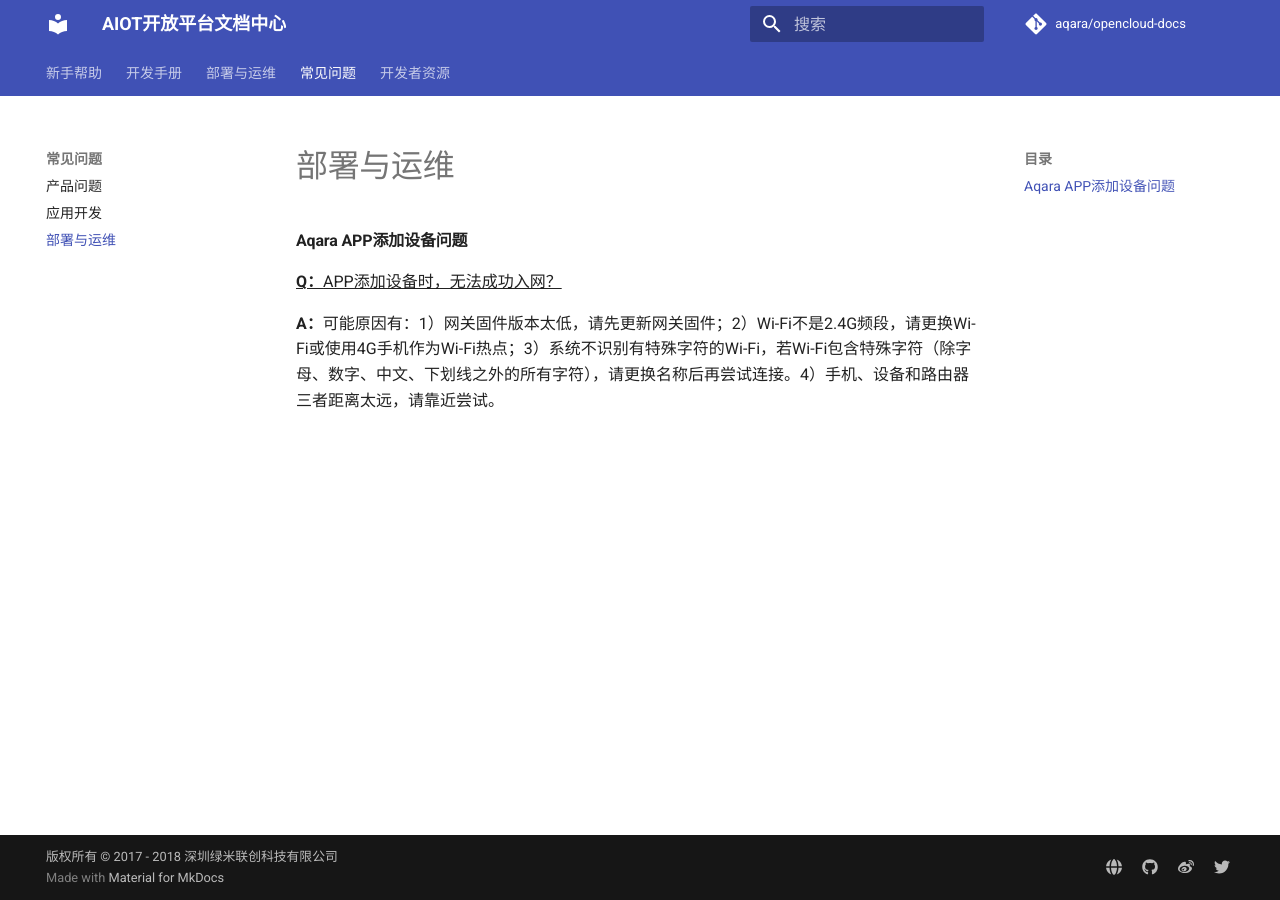
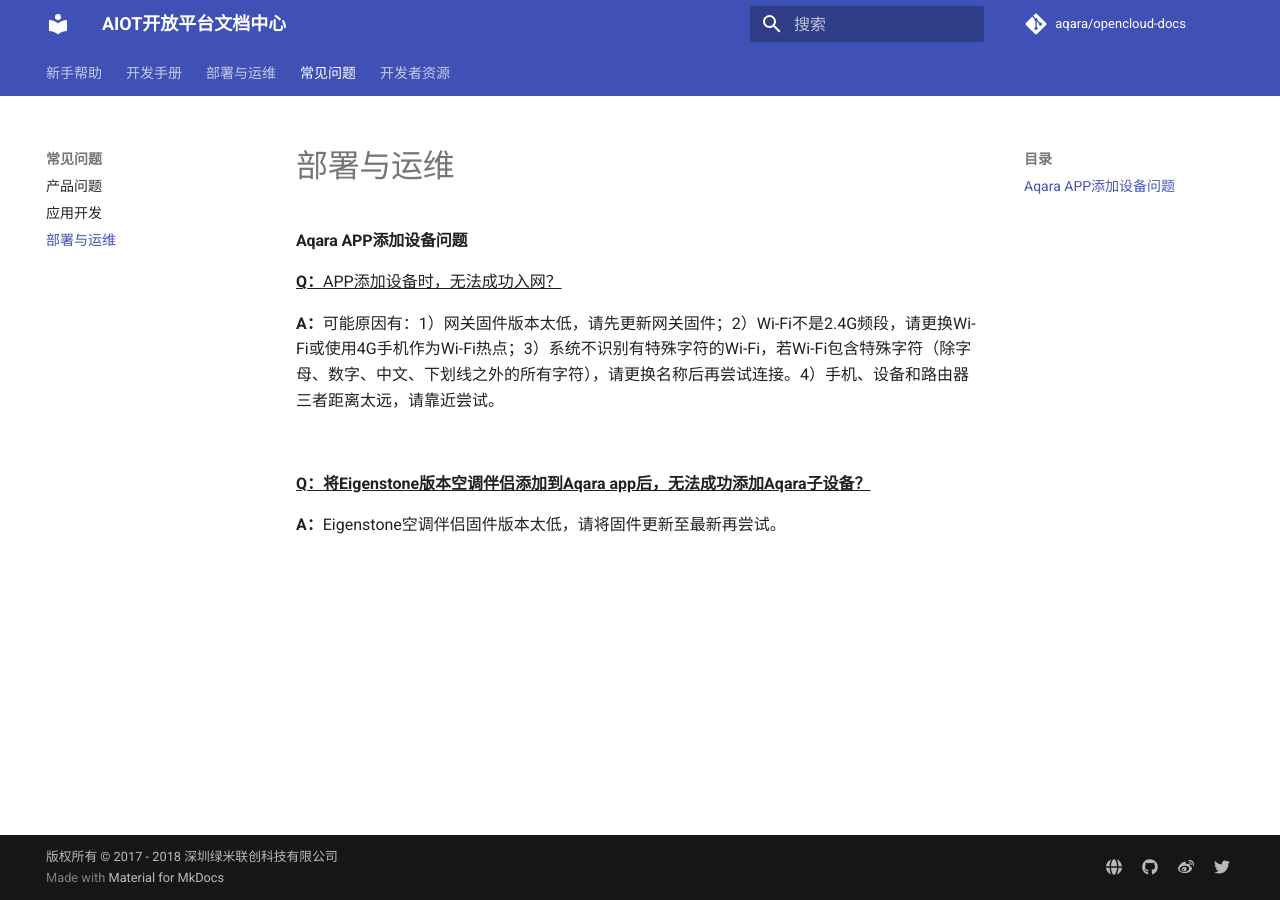
Before and after one commit to lumi-openlcoud/opencloud-docs, an MkDocs documentation site: the page built from zh/faq/faq-installation.md, in a window 1280 px wide. Built offline with MkDocs 1.6.1 and Material for MkDocs 9.7.7, drawn with Linux system fonts in a browser that asks for light colours; comment, search, counter and statistics services are not loaded; old or Windows-style settings are respelled for this version of MkDocs.

```diff
--- a/zh/faq/faq-installation.md
+++ b/zh/faq/faq-installation.md
@@ -3,3 +3,11 @@
 <u>**Q：**APP添加设备时，无法成功入网？</u>
 
 **A：**可能原因有：1）网关固件版本太低，请先更新网关固件；2）Wi-Fi不是2.4G频段，请更换Wi-Fi或使用4G手机作为Wi-Fi热点；3）系统不识别有特殊字符的Wi-Fi，若Wi-Fi包含特殊字符（除字母、数字、中文、下划线之外的所有字符），请更换名称后再尝试连接。4）手机、设备和路由器三者距离太远，请靠近尝试。
+
+&nbsp;
+
+<u>**Q：将Eigenstone版本空调伴侣添加到Aqara app后，无法成功添加Aqara子设备？**</u>
+
+**A：**Eigenstone空调伴侣固件版本太低，请将固件更新至最新再尝试。
+
+&nbsp;
```
Also changed, not shown: zh/guideline/en-product-discription.md (+1 -1 lines), zh/guideline/product-discription.md (+1 -1 lines).
